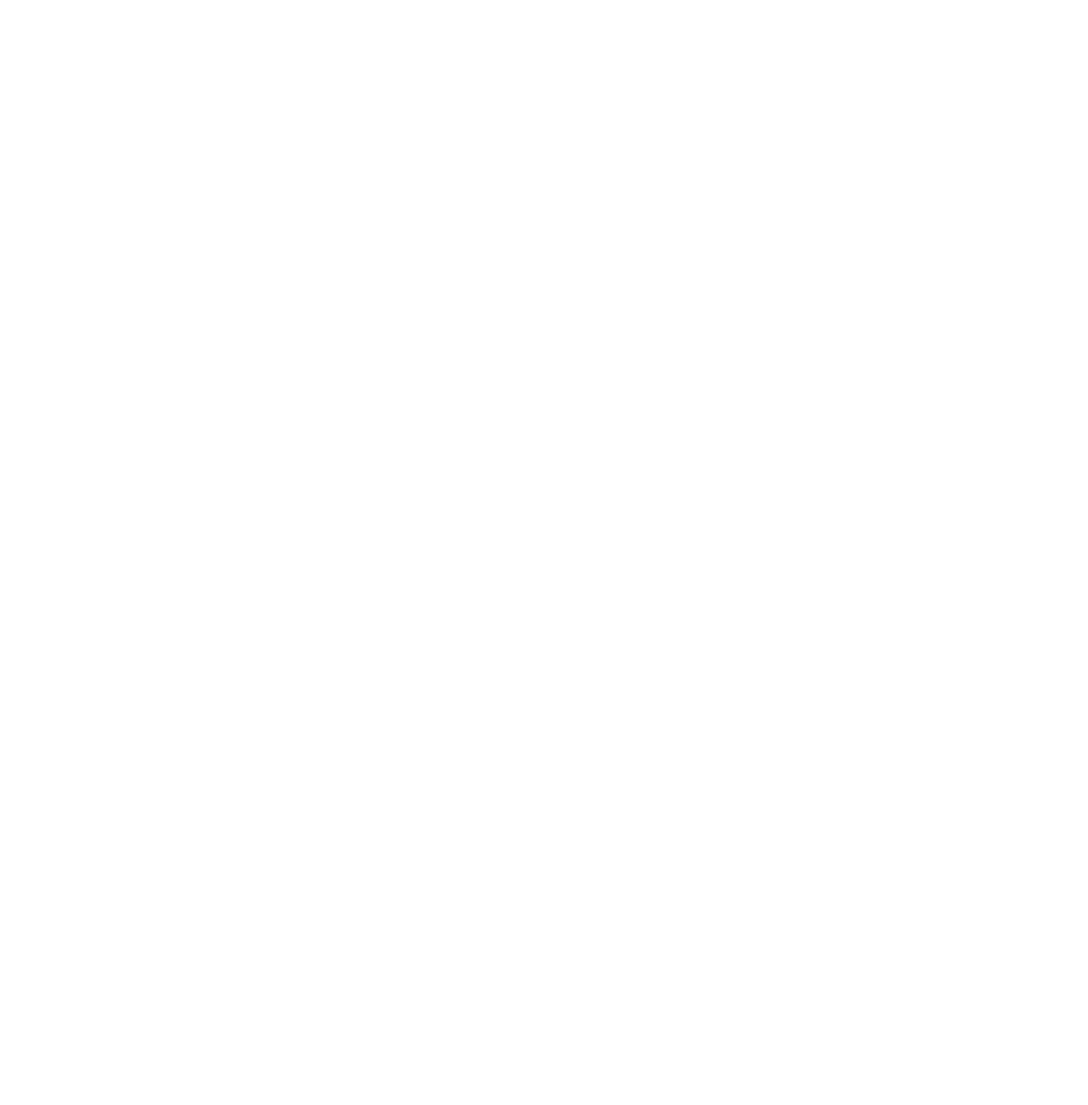
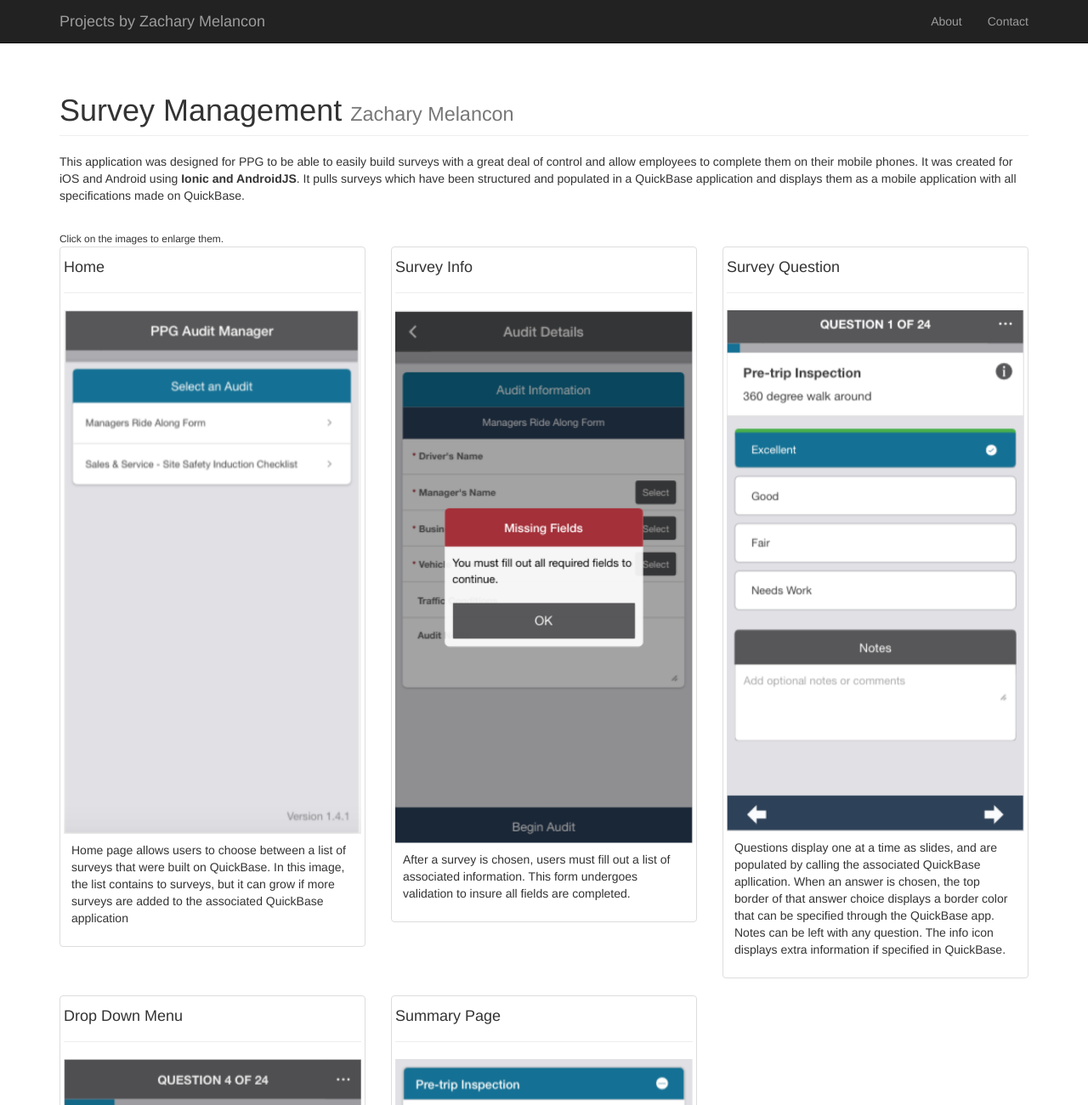
Before and after one commit to melanconz/portfolio, a website: page public/projects/angular/surveyer.html in a window 1280 px wide. Shown: the top 1300 px of the page at 85% size. Before the commit the page ends 800 px from the top, so only its background shows below. Drawn offline with nearby package versions, Linux system fonts and the light colour scheme.

Commit message:
updates surveyer page

```diff
--- a/public/projects/angular/surveyer.html
+++ b/public/projects/angular/surveyer.html
@@ -0,0 +1,183 @@
+<!DOCTYPE html>
+<html lang="en">
+
+<head>
+
+    <meta charset="utf-8">
+    <meta http-equiv="X-UA-Compatible" content="IE=edge">
+    <meta name="viewport" content="width=device-width, initial-scale=1">
+    <meta name="description" content="">
+    <meta name="author" content="">
+
+    <title>Zachary Melancon</title>
+
+    <!-- Bootstrap Core CSS -->
+    <link href="/css/bootstrap.min.css" rel="stylesheet">
+    <link rel="stylesheet" href="https://maxcdn.bootstrapcdn.com/bootstrap/3.3.7/css/bootstrap.min.css">
+    <script src="https://ajax.googleapis.com/ajax/libs/jquery/3.2.1/jquery.min.js"></script>
+    <script src="https://maxcdn.bootstrapcdn.com/bootstrap/3.3.7/js/bootstrap.min.js"></script>
+
+    <!-- Custom CSS -->
+    <link href="/css/1-col-portfolio.css" rel="stylesheet">
+
+    <!-- HTML5 Shim and Respond.js IE8 support of HTML5 elements and media queries -->
+    <!-- WARNING: Respond.js doesn't work if you view the page via file:// -->
+    <!--[if lt IE 9]>
+        <script src="https://oss.maxcdn.com/libs/html5shiv/3.7.0/html5shiv.js"></script>
+        <script src="https://oss.maxcdn.com/libs/respond.js/1.4.2/respond.min.js"></script>
+    <![endif]-->
+
+</head>
+
+<body>
+
+    <!-- Navigation -->
+    <nav class="navbar navbar-inverse navbar-fixed-top" role="navigation">
+        <div class="container">
+            <!-- Brand and toggle get grouped for better mobile display -->
+            <div class="navbar-header">
+                <button type="button" class="navbar-toggle" data-toggle="collapse" data-target="#bs-example-navbar-collapse-1">
+                    <span class="sr-only">Toggle navigation</span>
+                    <span class="icon-bar"></span>
+                    <span class="icon-bar"></span>
+                    <span class="icon-bar"></span>
+                </button>
+                <a class="navbar-brand" href="/index.html">Projects by Zachary Melancon</a>
+            </div>
+            <!-- Collect the nav links, forms, and other content for toggling -->
+            <div class="collapse navbar-collapse" id="bs-example-navbar-collapse-1">
+                <ul class="nav navbar-nav navbar-right">
+                    <li>
+                        <a href="/about.html">About</a>
+                    </li>
+                    <li>
+                        <a href="/contact.html">Contact</a>
+                    </li>
+                </ul>
+            </div>
+            <!-- /.navbar-collapse -->
+        </div>
+        <!-- /.container -->
+    </nav>
+
+    <!-- Page Content -->
+    <div class="container">
+
+      <!-- Page Heading -->
+      <div class="row">
+          <div class="col-lg-12">
+              <h1 class="page-header">Survey Management
+                  <small>Zachary Melancon</small>
+              </h1>
+          </div>
+      </div>
+      <!-- /.row -->
+        <p>
+          This application was designed for PPG to be able to easily build surveys with a great deal of control and allow employees to complete them on their mobile phones.
+          It was created for iOS and Android using <b>Ionic and AndroidJS</b>.  It pulls surveys which have been structured and populated in a
+          QuickBase application and displays them as a mobile application with all specifications made on QuickBase.
+        </p>
+        <br />
+        <small>Click on the images to enlarge them.</small>
+        <div class="row">
+            <div class="col-md-4">
+                <div class="thumbnail">
+                    <h4>Home</h4>
+                    <hr />
+                    <a href="/images/angular/surveyerhome.png" target="_blank">
+                        <img src="/images/angular/surveyerhome.png" alt="Home" style="width:100%">
+                        <div class="caption">
+                            <p>
+                              Home page allows users to choose between a list of surveys that were built on QuickBase. In this image, the list contains to surveys, but it can grow if more surveys are added to the associated QuickBase application
+                            </p>
+                        </div>
+                    </a>
+                </div>
+            </div>
+            <div class="col-md-4">
+                <div class="thumbnail">
+                    <h4>Survey Info</h4>
+                    <hr />
+                    <a href="/images/angular/surveyerauditinfo.png" target="_blank">
+                        <img src="/images/angular/surveyerauditinfo.png" alt="Survey Info" style="width:100%">
+                        <div class="caption">
+                            <p>After a survey is chosen, users must fill out a list of associated information.  This form undergoes validation to insure all fields are completed.</p>
+                        </div>
+                    </a>
+                </div>
+            </div>
+            <div class="col-md-4">
+                <div class="thumbnail">
+                    <h4>Survey Question</h4>
+                    <hr />
+                    <a href="/images/angular/surveyerquestion.png" target="_blank">
+                        <img src="/images/angular/surveyerquestion.png" alt="Survey Question" style="width:100%">
+                        <div class="caption">
+                            <p>
+                              Questions display one at a time as slides, and are populated by calling the associated QuickBase apllication.
+                              When an answer is chosen, the top border of that answer choice displays a border color that can be specified through the QuickBase app.
+                              Notes can be left with any question. The info icon displays extra information if specified in QuickBase.
+                            </p>
+                        </div>
+                    </a>
+                </div>
+            </div>
+        </div>
+        <div class="row">
+            <div class="col-md-4">
+                <div class="thumbnail">
+                    <h4>Drop Down Menu</h4>
+                    <hr />
+                    <a href="/images/angular/surveyerdropdown.png" target="_blank">
+                        <img src="/images/angular/surveyerdropdown.png" alt="Drop Down Menu" style="width:100%">
+                        <div class="caption">
+                            <p>
+                              A drop down menu that allows for complete navigation of the application is displayed in the right hand corner of every
+                              view.  All questions can be skipped and returned to.
+                            </p>
+                        </div>
+                    </a>
+                </div>
+            </div>
+            <div class="col-md-4">
+                <div class="thumbnail">
+                    <h4>Summary Page</h4>
+                    <hr />
+                    <a href="/images/angular/surveyerreview.png" target="_blank">
+                        <img src="/images/angular/surveyerreview.png" alt="Summary Page" style="width:100%">
+                        <div class="caption">
+                            <p>
+                              At anytime, a user can navigate to the Summary page and review the questions and answers.  If an answer has been made for a
+                              particular question, that question will display the response and it's top border will be the color associated with that
+                              response in QuickBase.  If an answer is not specified, "Unanswered" is displayed.  A user can click on any questio to return to it, and
+                              change or answer it. An audit can not be submitted until all questions are answered.
+                            </p>
+                        </div>
+                    </a>
+                </div>
+            </div>
+        </div>
+    </div>
+
+
+<hr />
+    <!-- Footer -->
+    <footer>
+        <div class="row">
+            <div class="col-lg-12">
+                <p>Copyright &copy; Zachary Melancon 2017</p>
+            </div>
+        </div>
+        <!-- /.row -->
+    </footer>
+    <!-- /.container -->
+
+    <!-- jQuery -->
+    <script src="/js/jquery.js"></script>
+
+    <!-- Bootstrap Core JavaScript -->
+    <script src="/js/bootstrap.min.js"></script>
+
+</body>
+
+</html>
```
Also changed, not shown: public/angular.html (+1 -1 lines), public/projects/angular/inventorymanagement.html (+0 -1 lines), public/images/angular/surveyerauditinfo.png (added), public/images/angular/surveyerdropdown.png (added), public/images/angular/surveyerquestion.png (added), public/images/angular/surveyerreview.png (added).
